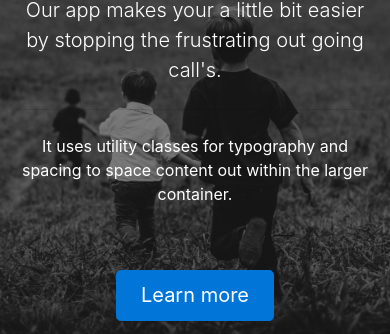
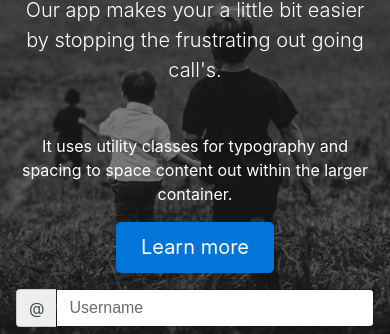
Before and after one commit to DarrenBlunk/darrenblunk.github.io, a plain HTML site: page bootstrap.html in a window 390 px wide. Shown: the part 257-591 px from the top of the page. Drawn offline with nearby package versions, Linux system fonts and the light colour scheme; a script that the page names is missing.

Commit message:
Removed padding to "learn more" button when it hit's sm size in boostrap to better suit mobile site

```diff
--- a/bootstrap.html
+++ b/bootstrap.html
@@ -72,7 +72,7 @@
 
 
         <p class="lead">
-            <a class="btn btn-primary btn-lg mt-5" href="#" role="button">Learn more</a>
+            <a class="btn btn-primary btn-lg mt-sm-5" href="#" role="button">Learn more</a>
         </p>
         <form class="form-inline mx-auto">
             <div class="input-group mx-auto">
```
